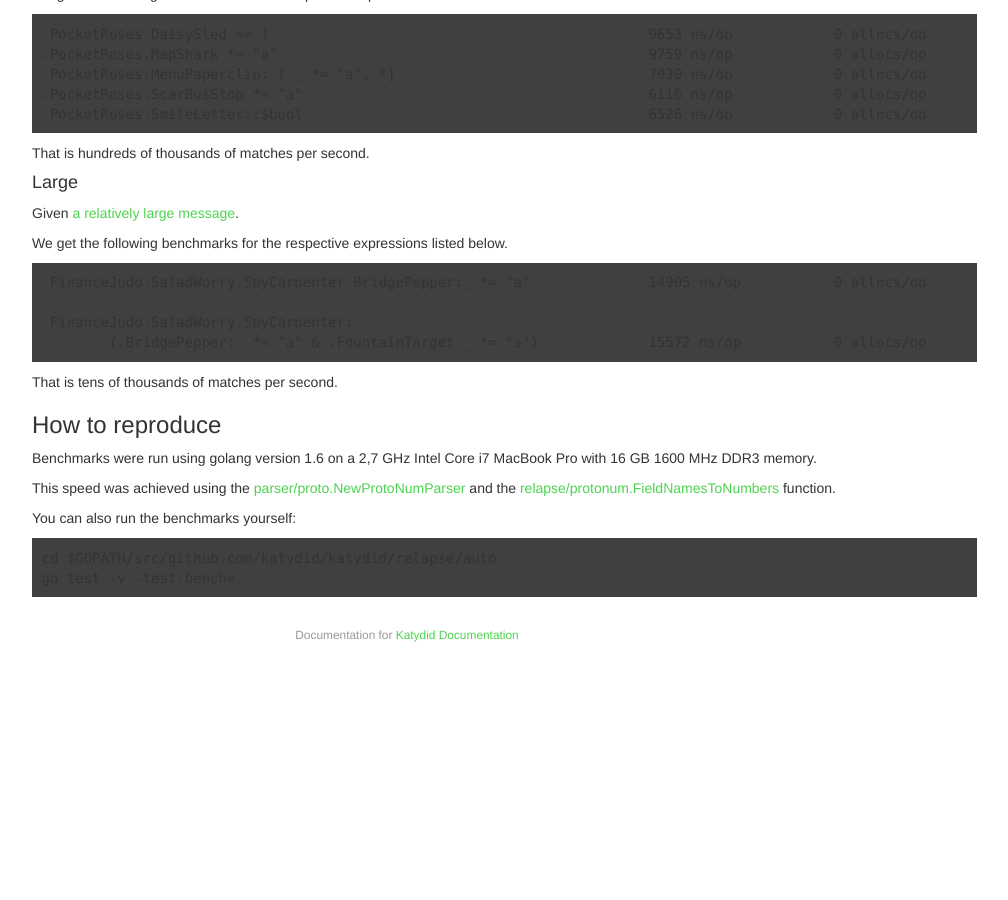
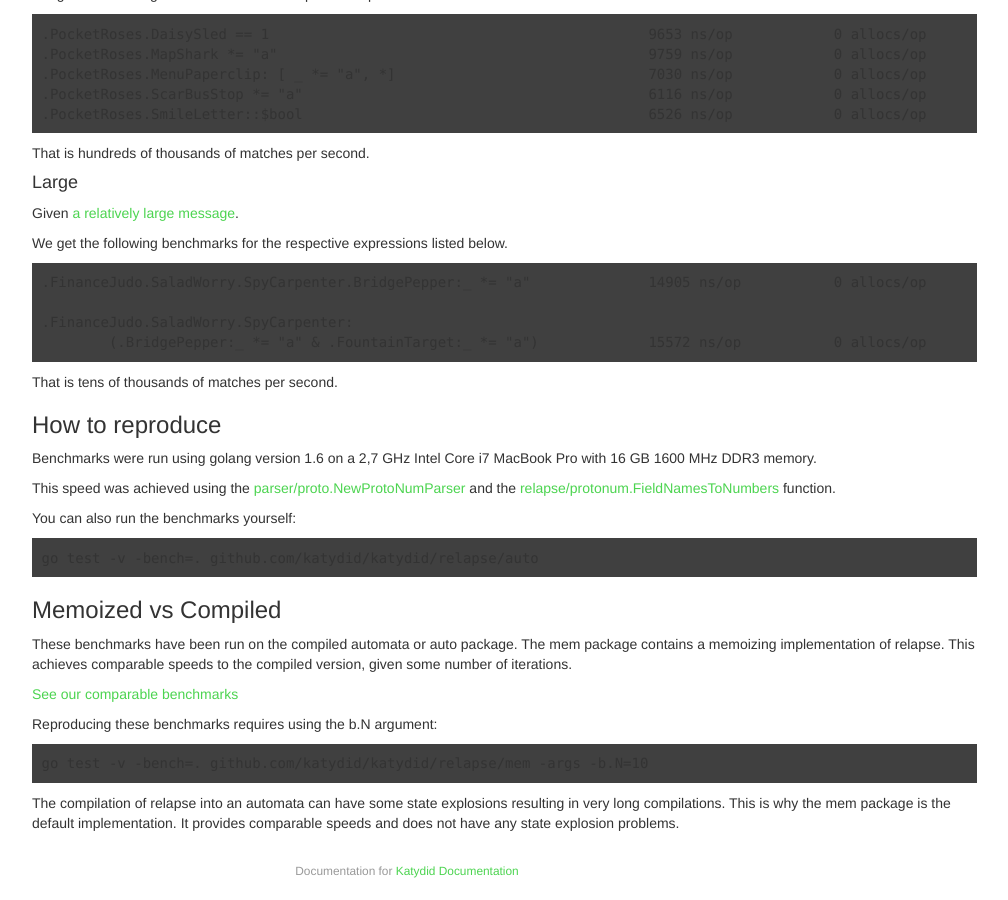
Before and after one commit to katydid/katydid.github.io, a Jekyll site: the page built from _posts/2016-04-18-relapsespeed.md, in a window 1280 px wide and 900 px high, scrolled down 1614 px. Shown: the whole window, without its empty margins (233-1241 px from the left). Built offline with Jekyll 4.4.1, drawn with Linux system fonts in a browser that asks for light colours; before the commit the page ends 2278 px from its top, so only the background shows below that.

Commit message:
reran benchmarks and added a link

```diff
--- a/_posts/2016-04-18-relapsespeed.md
+++ b/_posts/2016-04-18-relapsespeed.md
@@ -128,6 +128,21 @@ This speed was achieved using the [parser/proto.NewProtoNumParser](https://godoc
 You can also run the benchmarks yourself:
 
 ~~~
-cd $GOPATH/src/github.com/katydid/katydid/relapse/auto
-go test -v -test.bench=.
+go test -v -bench=. github.com/katydid/katydid/relapse/auto
 ~~~
+
+### Memoized vs Compiled
+
+These benchmarks have been run on the compiled automata or auto package.
+The mem package contains a memoizing implementation of relapse.
+This achieves comparable speeds to the compiled version, given some number of iterations.
+
+[See our comparable benchmarks](../bench/index.html)
+
+Reproducing these benchmarks requires using the b.N argument:
+~~~
+go test -v -bench=. github.com/katydid/katydid/relapse/mem -args -b.N=10
+~~~
+
+The compilation of relapse into an automata can have some state explosions resulting in very long compilations.
+This is why the mem package is the default implementation.  It provides comparable speeds and does not have any state explosion problems.
```
Also changed, not shown: bench/index.html (+16 -5 lines).
